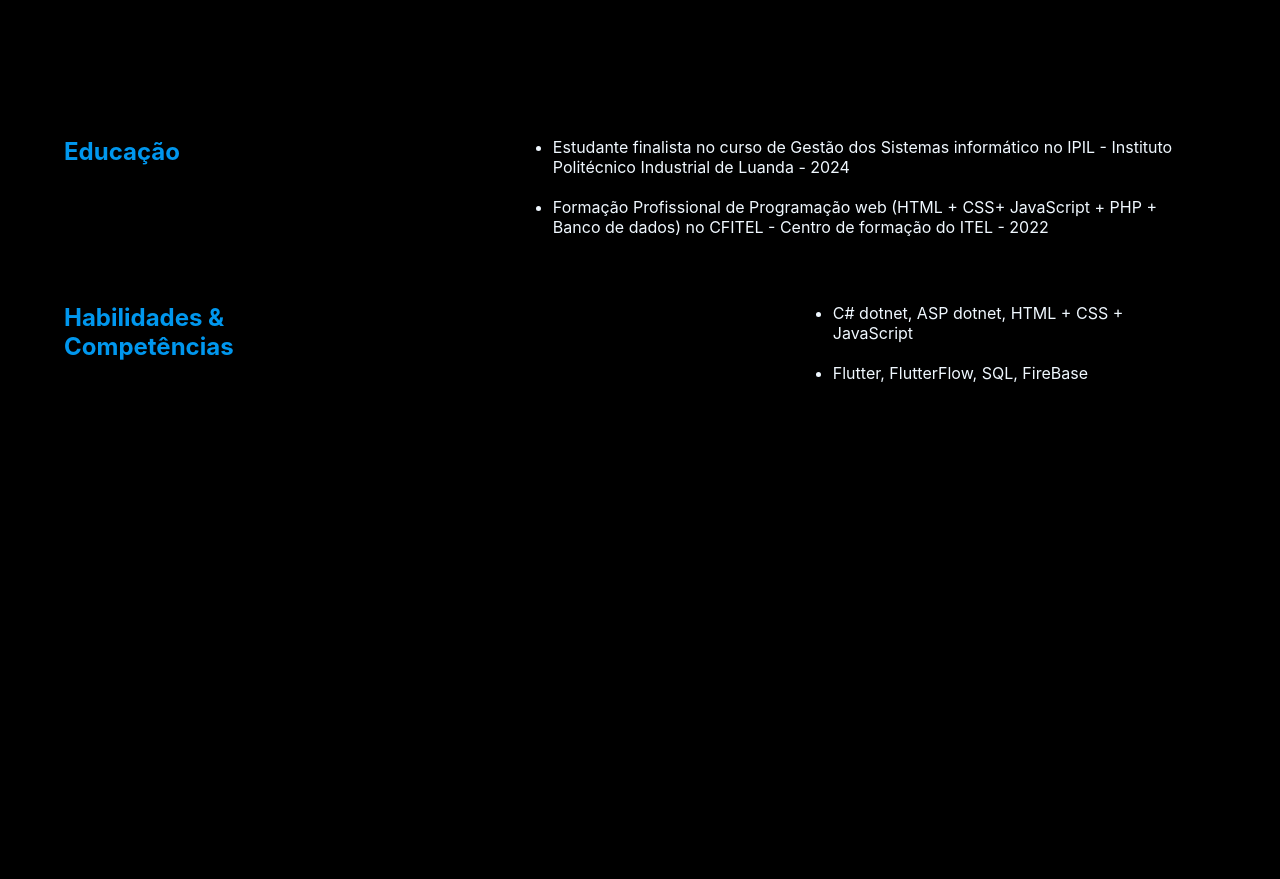
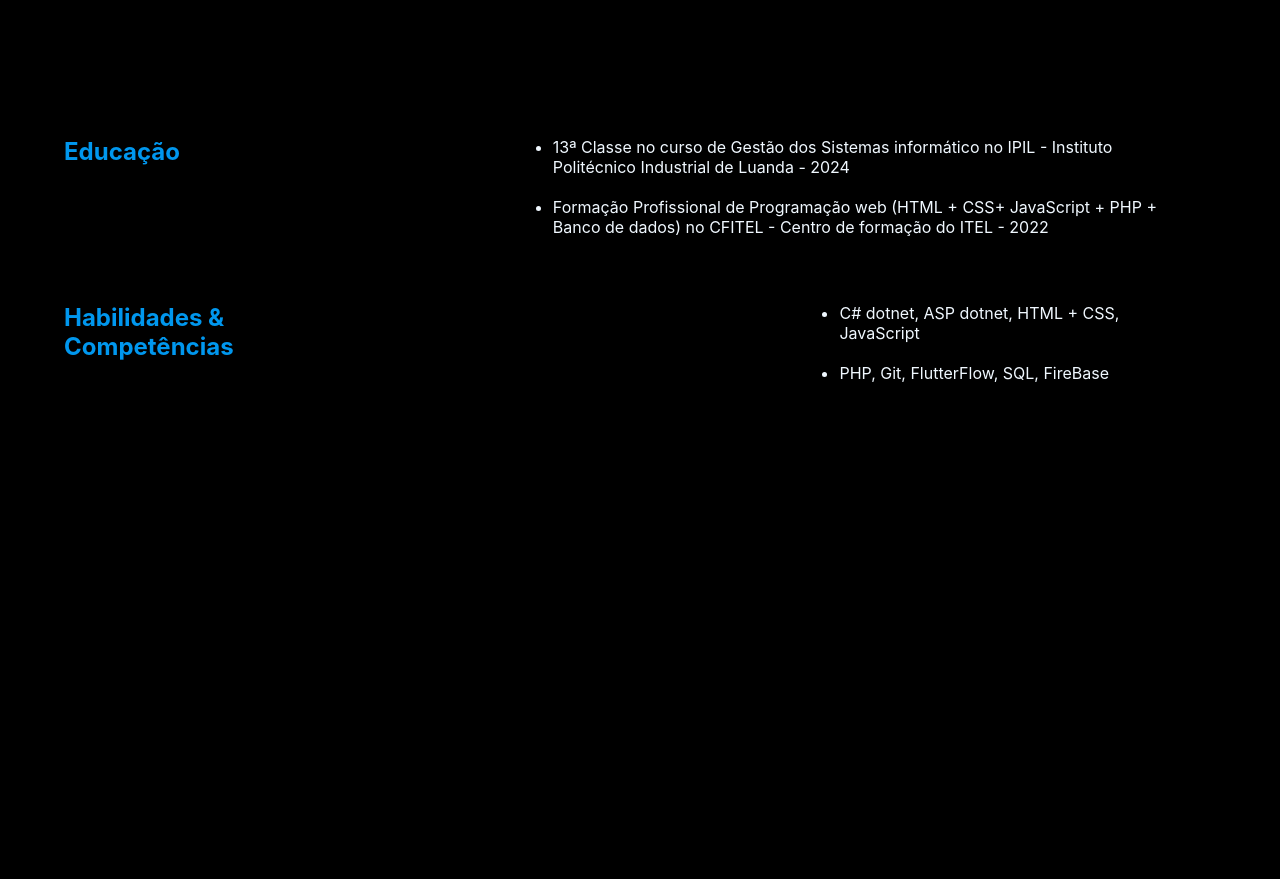
Before and after one commit to 18geovani/geovaniarlindo, a plain HTML site: page index.html in a window 1280 px wide. Shown: the part 1080-1959 px from the top of the page. Drawn offline with nearby package versions, Linux system fonts and the light colour scheme; a web font is replaced by a local one.

Commit message:
Update index.html

```diff
--- a/index.html
+++ b/index.html
@@ -61,7 +61,7 @@
 
             <div class="sobre-inicio">
                 <div class="baixar-cv">
-                    <a class="link-cv" href="assets/CV_GEOVANI_ARLINDO.pdf" download>Baixar CV<i class="bi bi-download"></i></a>
+                    <a class="link-cv" href="assets/Geovani Arlindo CV.pdf" download>Baixar CV<i class="bi bi-download"></i></a>
                 </div>
                 <div class="nav-btn-sobre">
                     <a href="#sobre"><button class="btn-sobre">Mais sobre mim</button></a>
@@ -82,7 +82,7 @@
                 <div class="barra"></div>
                 <div class="lateral2">
                     <ul class="educacao">
-                    <li>Estudante finalista no curso de Gestão dos Sistemas informático no IPIL - Instituto Politécnico Industrial de Luanda - 2024</li>
+                    <li>13ª Classe no curso de Gestão dos Sistemas informático no IPIL - Instituto Politécnico Industrial de Luanda - 2024</li>
                     <li>Formação Profissional de Programação web (HTML + CSS+ JavaScript + PHP + Banco de dados) no CFITEL - Centro de formação do ITEL - 2022</li>
                     </ul>
                 </div>
@@ -94,8 +94,8 @@
                 <div class="barra"></div>
                 <div class="lateral2">
                     <ul class="Habilidades">
-                      <li>C# dotnet, ASP dotnet, HTML + CSS + JavaScript</li>
-                      <li>Flutter, FlutterFlow, SQL, FireBase</li>
+                      <li>C# dotnet, ASP dotnet, HTML + CSS, JavaScript</li>
+                      <li>PHP, Git, FlutterFlow, SQL, FireBase</li>
                     </ul>
                 </div>
 
```
